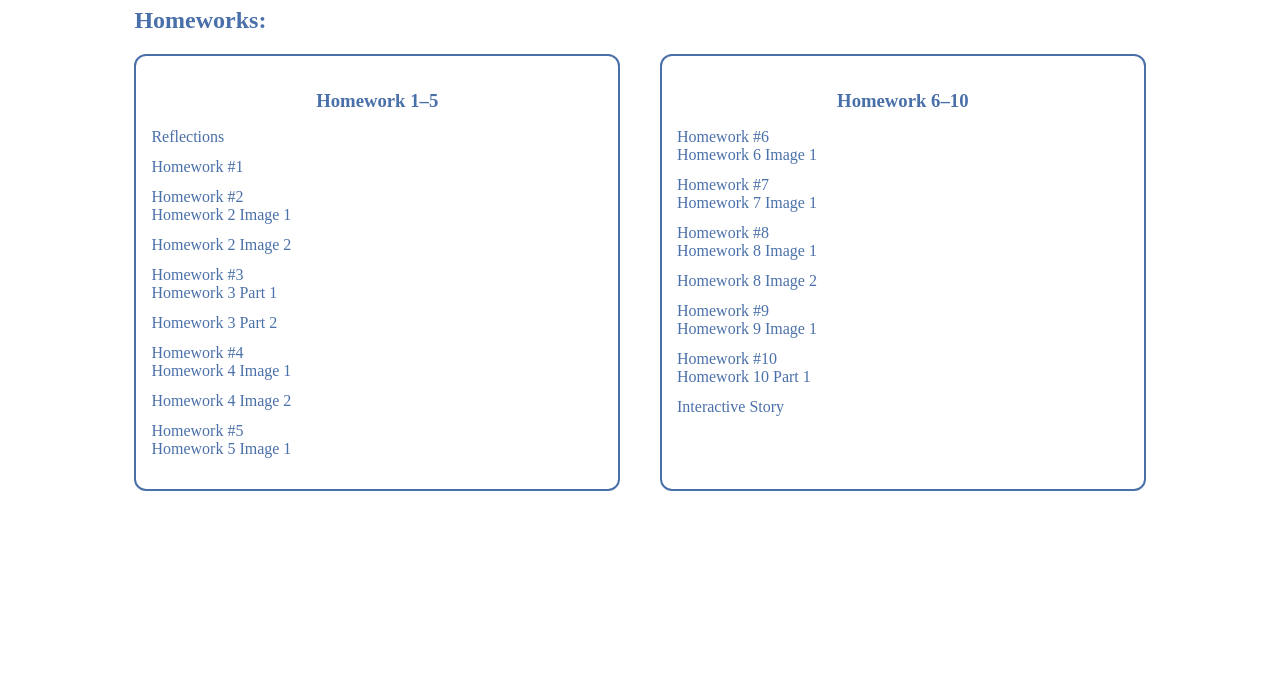
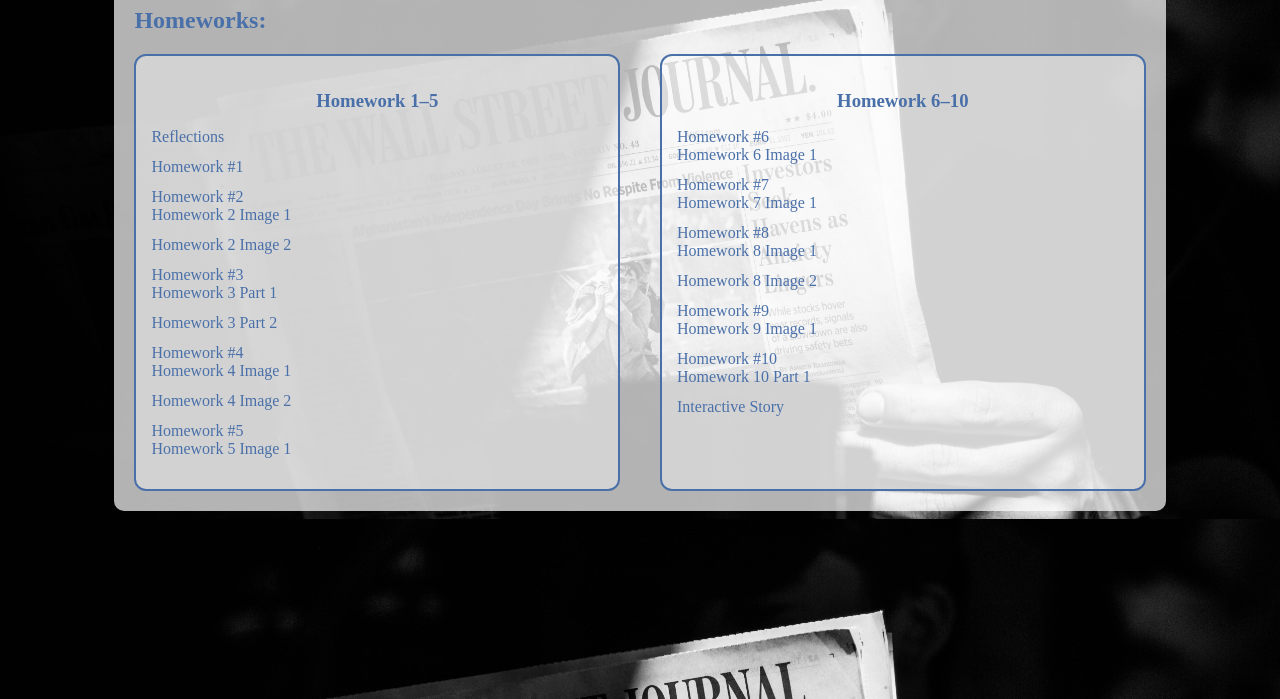
Before and after one commit to JennyW27/rw1-JennyWang-2026Fall, a plain HTML site: page index.html in a window 1280 px wide. Shown: the part 101-800 px from the top of the page. Drawn offline with Linux system fonts and the light colour scheme.

Commit message:
Update index.html

```diff
--- a/index.html
+++ b/index.html
@@ -5,7 +5,7 @@
 
   <style>
     body {
-      background-image: url('background-image1.jpg');
+      background-image: url('background-image.jpg');
       background-size: cover;
     }
 
```
